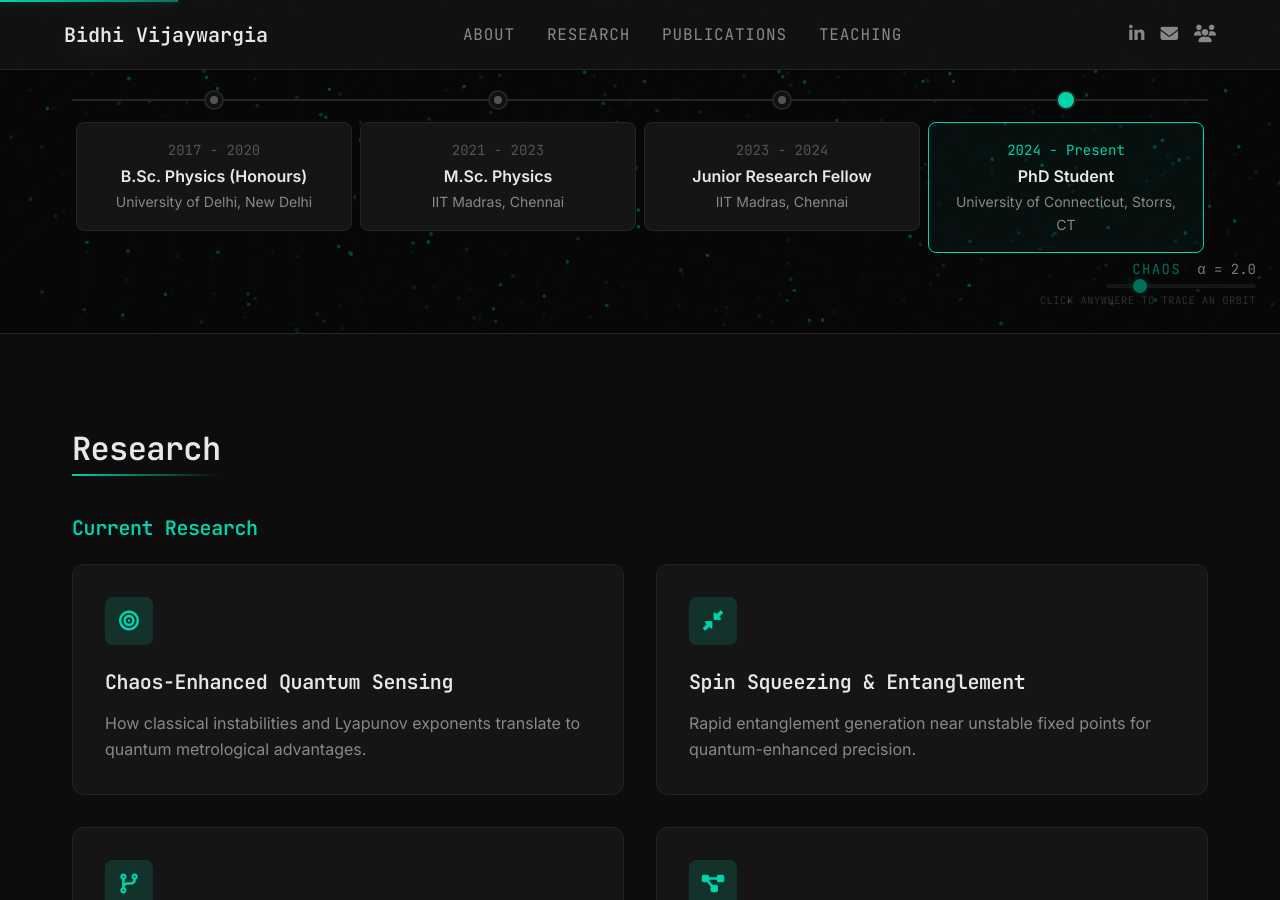
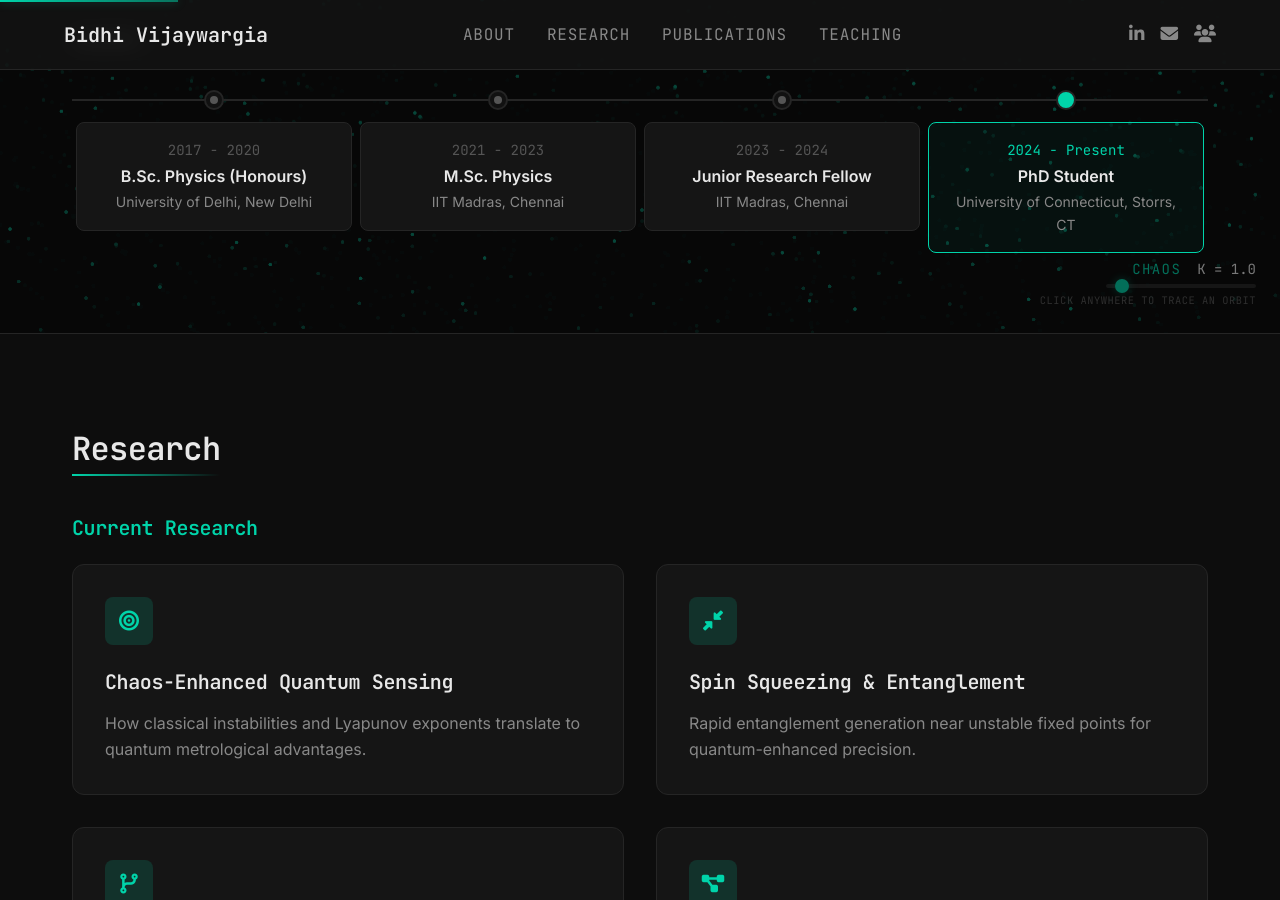
Before and after one commit to Bidhivj/Bidhivj, a Jekyll site: the page built from index.html, in a window 1280 px wide and 900 px high, scrolled down 757 px. Built offline with Jekyll 4.4.1, drawn with Linux system fonts in a browser that asks for light colours; a style sheet for code colours, icons or effects is not loaded.

Commit message:
Fix standard map equations per Bidhi's thesis (Eq. 2.14)
Correct iteration order:
  q_{n+1} = q_n + p_n (mod 1)        [position first]
  p_{n+1} = p_n - (K/2π) sin(2π q_{n+1}) (mod 1)  [momentum uses NEW q]

Previous code had wrong order (p updated first, then q used new p).

Also:
- Rename parameter from α to K
- Default K=1 instead of 2
- Update slider label and default value

```diff
--- a/_includes/hero.html
+++ b/_includes/hero.html
@@ -12,7 +12,7 @@
     <div class="chaos-control" aria-label="Chaos parameter control">
       <div class="chaos-control__label">
         <span class="chaos-control__title">Chaos</span>
-        <span class="chaos-control__value">α = <span id="alpha-value">2.0</span></span>
+        <span class="chaos-control__value">K = <span id="alpha-value">1.0</span></span>
       </div>
       <input
         type="range"
@@ -21,7 +21,7 @@
         min="0.5"
         max="8"
         step="0.1"
-        value="2.0"
+        value="1.0"
         aria-label="Adjust chaos parameter alpha"
       >
       <div class="chaos-control__hint">Click anywhere to trace an orbit</div>
--- a/assets/js/phase-space.js
+++ b/assets/js/phase-space.js
@@ -5,24 +5,24 @@
 // =============================================================================
 
 /**
- * Implements the Chirikov standard map (kicked rotor):
- *   p' = p - (α/2π) sin(2πq)   [momentum kick]
- *   q' = q + p'                [free rotation]
- * Both taken mod 1 (toral phase space).
+ * Implements the Chirikov standard map (kicked rotor) from Bidhi's thesis Eq. 2.14:
+ *   q_{n+1} = q_n + p_n        (mod 1)   [position update first]
+ *   p_{n+1} = p_n - (K/2π) sin(2π q_{n+1})  (mod 1)   [momentum kick uses NEW q]
+ * Both taken mod 1 (toral phase space, unit square).
  *
- * The parameter α controls chaos:
- *   α ≈ 0:   Nearly integrable, dominated by KAM tori
- *   α ≈ 1:   Last spanning torus breaks
- *   α ≈ 2:   Beautiful island structure (default)
- *   α > 5:   Increasingly chaotic
+ * The parameter K controls chaos:
+ *   K ≈ 0:   Nearly integrable, dominated by KAM tori
+ *   K ≈ 1:   Default - interesting mixed phase space
+ *   K ≈ 4:   Fixed point at origin loses stability
+ *   K > 5:   Increasingly chaotic
  */
 class StandardMapVisualization {
   constructor(canvas, options = {}) {
     this.canvas = canvas;
     this.ctx = canvas.getContext('2d');
 
-    // Physics parameters
-    this.alpha = options.alpha ?? 2.0;
+    // Physics parameters - K controls chaos (Eq. 2.14 in thesis)
+    this.K = options.K ?? 1.0;  // Default K=1
     this.numParticles = options.numParticles ?? 3000;
 
     // Visual parameters
@@ -174,11 +174,13 @@
   }
 
   /**
-   * Standard map iteration for main particles - the core physics from Eq. 1
+   * Standard map iteration for main particles - Eq. 2.14 from thesis:
+   *   q_{n+1} = q_n + p_n (mod 1)
+   *   p_{n+1} = p_n - (K/2π) sin(2π q_{n+1}) (mod 1)
    */
   iterateParticles() {
     const twoPi = 2 * Math.PI;
-    const alphaOverTwoPi = this.alpha / twoPi;
+    const KOverTwoPi = this.K / twoPi;
 
     for (const particle of this.particles) {
       particle.trail.push({ q: particle.q, p: particle.p });
@@ -186,8 +188,10 @@
         particle.trail.shift();
       }
 
-      const p_new = this.mod1(particle.p - alphaOverTwoPi * Math.sin(twoPi * particle.q));
-      const q_new = this.mod1(particle.q + p_new);
+      // Position updates FIRST
+      const q_new = this.mod1(particle.q + particle.p);
+      // Momentum uses the NEW q
+      const p_new = this.mod1(particle.p - KOverTwoPi * Math.sin(twoPi * q_new));
 
       particle.q = q_new;
       particle.p = p_new;
@@ -196,10 +200,11 @@
 
   /**
    * Iterate tracer particles (called every frame for responsiveness)
+   * Same equations as main particles - Eq. 2.14
    */
   iterateTracers() {
     const twoPi = 2 * Math.PI;
-    const alphaOverTwoPi = this.alpha / twoPi;
+    const KOverTwoPi = this.K / twoPi;
 
     for (const tracer of this.tracers) {
       tracer.trail.push({ q: tracer.q, p: tracer.p });
@@ -207,8 +212,10 @@
         tracer.trail.shift();
       }
 
-      const p_new = this.mod1(tracer.p - alphaOverTwoPi * Math.sin(twoPi * tracer.q));
-      const q_new = this.mod1(tracer.q + p_new);
+      // Position updates FIRST
+      const q_new = this.mod1(tracer.q + tracer.p);
+      // Momentum uses the NEW q
+      const p_new = this.mod1(tracer.p - KOverTwoPi * Math.sin(twoPi * q_new));
 
       tracer.q = q_new;
       tracer.p = p_new;
@@ -308,12 +315,13 @@
 
     const iterations = 100;
     const twoPi = 2 * Math.PI;
-    const alphaOverTwoPi = this.alpha / twoPi;
+    const KOverTwoPi = this.K / twoPi;
 
     for (let iter = 0; iter < iterations; iter++) {
       for (const p of tempParticles) {
-        const p_new = this.mod1(p.p - alphaOverTwoPi * Math.sin(twoPi * p.q));
-        const q_new = this.mod1(p.q + p_new);
+        // Eq. 2.14: q updates first, then p uses new q
+        const q_new = this.mod1(p.q + p.p);
+        const p_new = this.mod1(p.p - KOverTwoPi * Math.sin(twoPi * q_new));
         p.q = q_new;
         p.p = p_new;
 
@@ -420,11 +428,10 @@
   }
 
   /**
-   * Update alpha parameter (kick strength)
+   * Update K parameter (kick strength / chaos parameter)
    */
-  setAlpha(alpha) {
-    this.alpha = alpha;
-    // Optionally reset particles when alpha changes significantly
+  setK(K) {
+    this.K = K;
   }
 
   /**
@@ -454,7 +461,7 @@
   if (isLowEnd) numParticles = 200;
 
   const viz = new StandardMapVisualization(canvas, {
-    alpha: 2.0,
+    K: 1.0,  // Default K=1 per Bidhi's preference
     numParticles: numParticles,
     trailLength: 8,
     particleRadius: 1.5,
@@ -468,16 +475,16 @@
 
   viz.start();
 
-  // Set up alpha slider if present
-  const slider = document.getElementById('alpha-slider');
-  const alphaValue = document.getElementById('alpha-value');
+  // Set up K slider if present (controls chaos parameter)
+  const slider = document.getElementById('alpha-slider');  // HTML id unchanged for compatibility
+  const kValue = document.getElementById('alpha-value');
 
   if (slider) {
     slider.addEventListener('input', (e) => {
-      const alpha = parseFloat(e.target.value);
-      viz.setAlpha(alpha);
-      if (alphaValue) {
-        alphaValue.textContent = alpha.toFixed(1);
+      const K = parseFloat(e.target.value);
+      viz.setK(K);
+      if (kValue) {
+        kValue.textContent = K.toFixed(1);
       }
     });
   }
```
